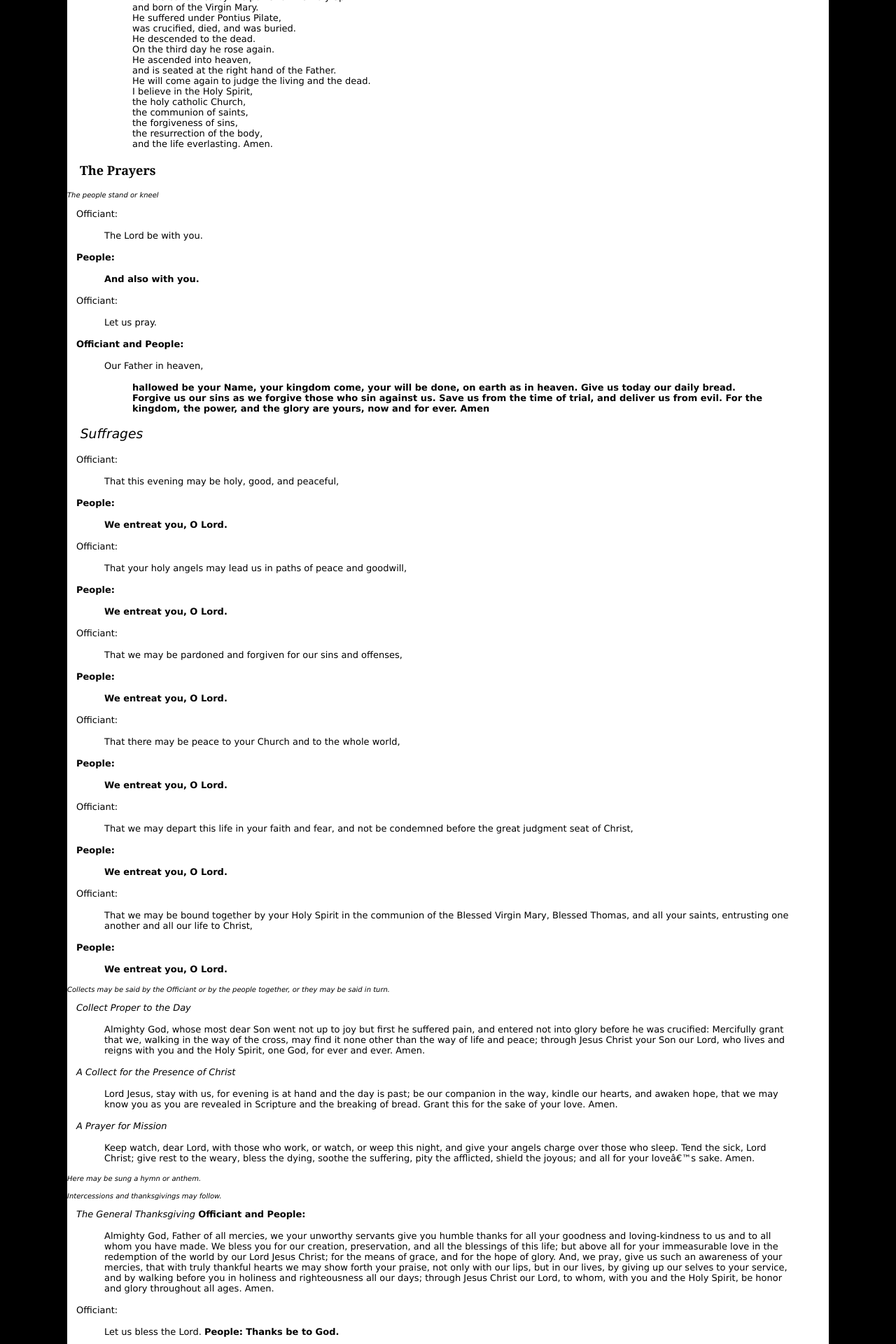
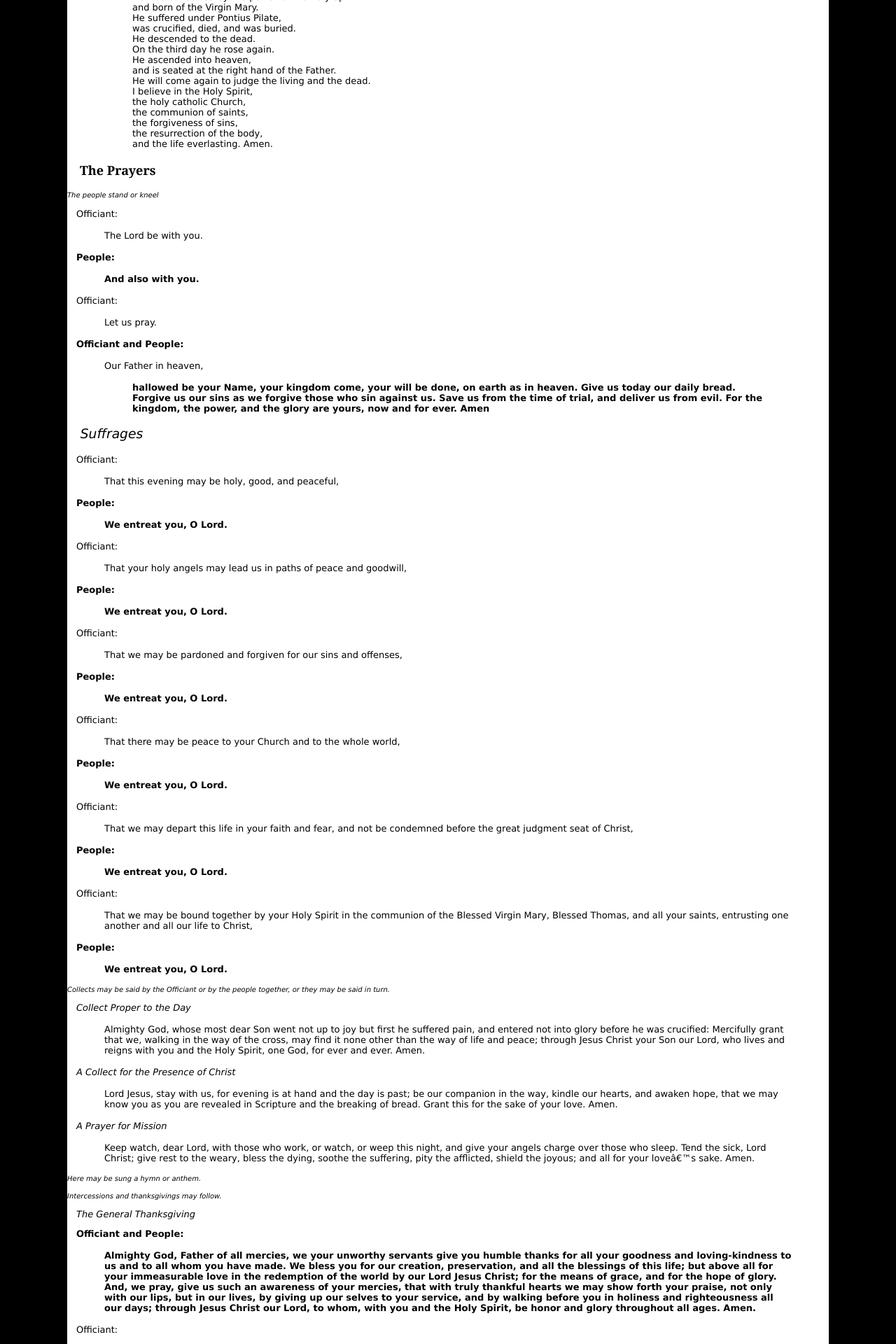
Before and after one commit to toddfoster/toddfoster.github.com, a Jekyll site: the page built from stt2020-epmon.md, in a window 1280 px wide. Shown: the part 4480-6400 px from the top of the page at 70% size. Built offline with Jekyll 4.4.1, drawn with Linux system fonts in a browser that asks for light colours.

Commit message:
Clean up General Thanks

```diff
--- a/stt2020-epmon.md
+++ b/stt2020-epmon.md
@@ -334,8 +334,9 @@ _A Prayer for Mission_
 #### Intercessions and thanksgivings may follow.
 
 _The General Thanksgiving_
+
 **Officiant and People:**
-> Almighty God, Father of all mercies,
+> **Almighty God, Father of all mercies,
 we your unworthy servants give you humble thanks
 for all your goodness and loving-kindness
 to us and to all whom you have made.
@@ -352,10 +353,11 @@ and by walking before you
 in holiness and righteousness all our days;
 through Jesus Christ our Lord,
 to whom, with you and the Holy Spirit,
-be honor and glory throughout all ages.  Amen.
+be honor and glory throughout all ages.  Amen.**
 
 Officiant:
 > Let us bless the Lord.
+
 **People:**
 > **Thanks be to God.**
 
```
